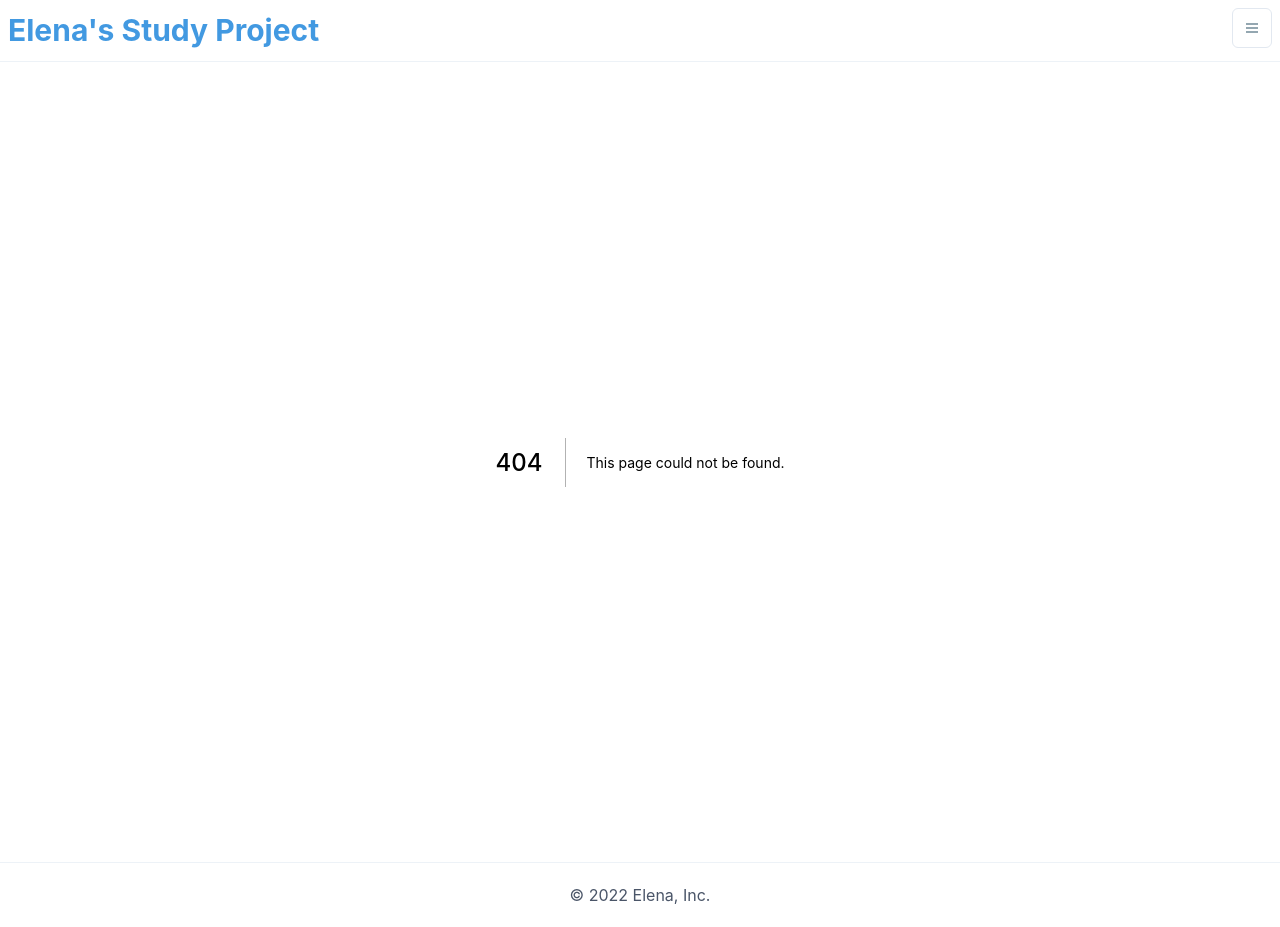
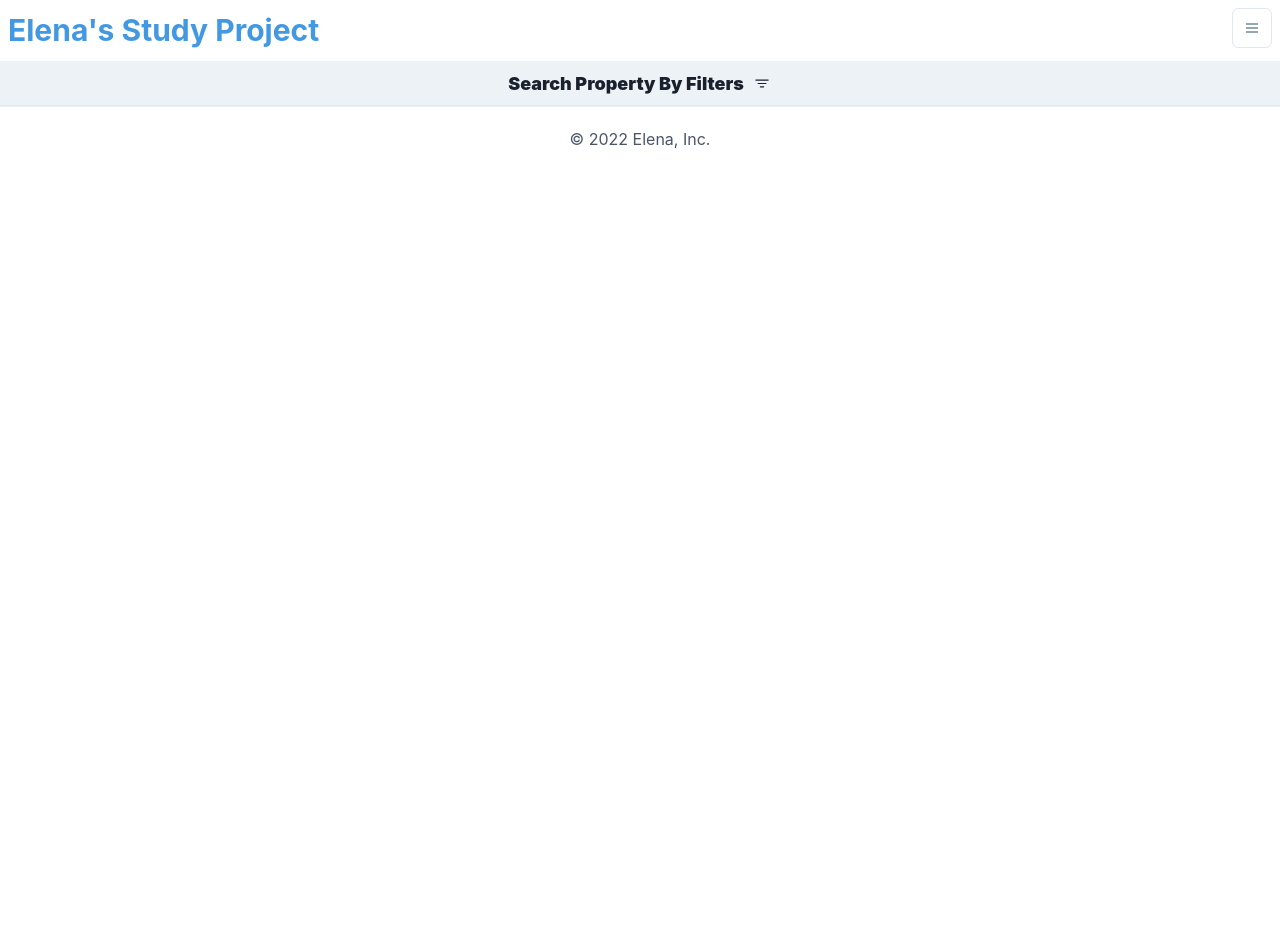
Before and after one commit to andre353/react-13-real-estate, a Next.js app: page /search in a window 1280 px wide. Before the commit this address had no page. After the commit the page ends 800 px from the top, so only its background shows below. Built offline with nearby package versions, Linux system fonts and the light colour scheme.

Commit message:
Add search page, add SearchFilter component

```diff
--- /dev/null
+++ b/components/SearchFilters.jsx
@@ -0,0 +1,16 @@
+
+import { useEffect, useState } from 'react';
+import { Flex, Select, Box, Text, Input, Spinner, Icon, Button } from '@chakra-ui/react';
+import { useRouter } from 'next/router';
+import { MdCancel } from 'react-icons/md';
+import Image from 'next/image';
+
+const SearchFilters = () => {
+    return (
+        <div>
+            searchFilters
+        </div>
+    )
+}
+
+export default SearchFilters;
--- /dev/null
+++ b/pages/search.js
@@ -0,0 +1,35 @@
+import { useState } from 'react';
+import { useRouter } from 'next/router';
+import Image from 'next/image'
+import { Flex, Box, Text, Icon } from '@chakra-ui/react';
+import { BsFilter } from 'react-icons/bs';
+
+import SearchFilters from '../components/SearchFilters';
+
+const Search = ({ properties }) => {
+  const [searchFilters, setSearchFilters] = useState(false);
+  const router = useRouter();
+
+  return (
+    <Box>
+      <Flex
+        cursor='pointer'
+        bg='gray.100'
+        borderBottom='1px'
+        borderColor='gray.200'
+        p='2'
+        fontWeight='black'
+        fontSize='lg'
+        justifyContent='center'
+        alignItems='center'
+        onClick={() => setSearchFilters((prevFilters) => !prevFilters)}
+      >
+        <Text>Search Property By Filters</Text>
+        <Icon paddingLeft='2' w='7' as={BsFilter} />
+      </Flex>
+      {searchFilters && <SearchFilters />}
+    </Box>
+  );
+};
+
+export default Search;
```
